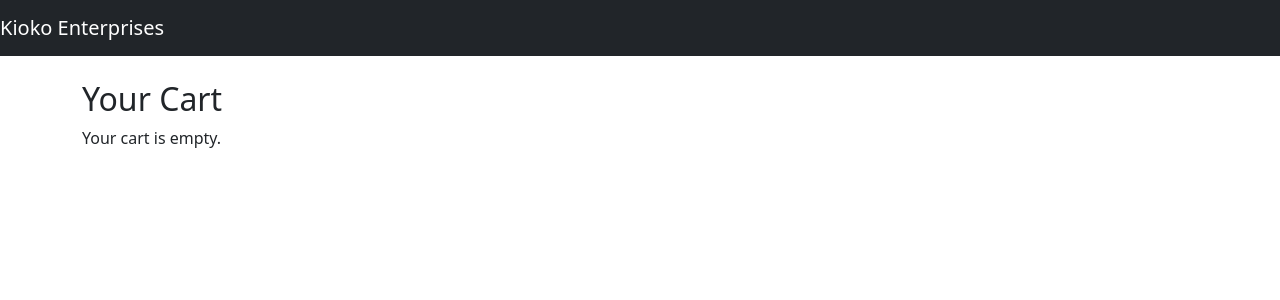
After one commit to Zambagarrah/kioko_enterprises, a Django app: page /cart/ in a window 1280 px wide. The commit adds this page. Shown: the top 300 px of the page. Run offline with Django 4.2, Linux system fonts and the light colour scheme; tables that the repository leaves empty hold one stand-in row (values such as "Sample post"); some libraries are stand-ins or nearby versions.

Commit message:
Implemented cart system with support for guest and authenticated users. Added models, views, templates, and session-based cart handling.

```diff
--- a/core/models.py
+++ b/core/models.py
@@ -67,3 +67,23 @@ class Product(models.Model):
 
     def __str__(self):
         return f"{self.name} ({self.brand})"
+
+
+class Cart(models.Model):
+    user = models.ForeignKey(
+        User, on_delete=models.CASCADE, null=True, blank=True)
+    session_key = models.CharField(max_length=40, null=True, blank=True)
+    created_at = models.DateTimeField(auto_now_add=True)
+
+    def __str__(self):
+        return f"Cart ({self.user or self.session_key})"
+
+
+class CartItem(models.Model):
+    cart = models.ForeignKey(
+        Cart, on_delete=models.CASCADE, related_name='items')
+    product = models.ForeignKey(Product, on_delete=models.CASCADE)
+    quantity = models.PositiveIntegerField(default=1)
+
+    def __str__(self):
+        return f"{self.quantity} x {self.product.name}"
--- /dev/null
+++ b/core/templates/core/cart.html
@@ -0,0 +1,25 @@
+{% extends "base.html" %}
+{% block content %}
+<h2>Your Cart</h2>
+{% if cart.items.all %}
+<table class="table">
+  <thead>
+    <tr><th>Product</th><th>Quantity</th><th>Price</th><th></th></tr>
+  </thead>
+  <tbody>
+    {% for item in cart.items.all %}
+    <tr>
+      <td>{{ item.product.name }}</td>
+      <td>{{ item.quantity }}</td>
+      <td>Ksh {{ item.product.price|floatformat:2 }}</td>
+      <td>
+        <a href="{% url 'remove_from_cart' item.id %}" class="btn btn-sm btn-danger">Remove</a>
+      </td>
+    </tr>
+    {% endfor %}
+  </tbody>
+</table>
+{% else %}
+<p>Your cart is empty.</p>
+{% endif %}
+{% endblock %}
--- a/core/templates/core/product_detail.html
+++ b/core/templates/core/product_detail.html
@@ -11,5 +11,9 @@
     <p><strong>Stock:</strong> {{ product.stock }}</p>
     <p>{{ product.description }}</p>
   </div>
+  <form method="post" action="{% url 'add_to_cart' product.id %}">
+    {% csrf_token %}
+    <button type="submit" class="btn btn-success">Add to Cart</button>
+  </form>
 </div>
 {% endblock %}
--- /dev/null
+++ b/core/utils.py
@@ -0,0 +1,9 @@
+from .models import Cart
+
+def get_or_create_cart(request):
+    if request.user.is_authenticated:
+        cart, _ = Cart.objects.get_or_create(user=request.user)
+    else:
+        session_key = request.session.session_key or request.session.save()
+        cart, _ = Cart.objects.get_or_create(session_key=request.session.session_key)
+    return cart
--- a/core/views.py
+++ b/core/views.py
@@ -2,7 +2,8 @@ from django.shortcuts import render, redirect
 from django.shortcuts import render, get_object_or_404
 from django.db.models import Q
 from .forms import CustomUserCreationForm
-from .models import Product, Category
+from .models import Product, Category, CartItem
+from .utils import get_or_create_cart
 
 
 def register(request):
@@ -35,3 +36,20 @@ def product_list(request):
 def product_detail(request, pk):
     product = get_object_or_404(Product, pk=pk)
     return render(request, 'core/product_detail.html', {'product': product})
+
+def add_to_cart(request, product_id):
+    cart = get_or_create_cart(request)
+    product = Product.objects.get(id=product_id)
+    item, created = CartItem.objects.get_or_create(cart=cart, product=product)
+    if not created:
+        item.quantity += 1
+    item.save()
+    return redirect('view_cart')
+
+def remove_from_cart(request, item_id):
+    CartItem.objects.filter(id=item_id).delete()
+    return redirect('view_cart')
+
+def view_cart(request):
+    cart = get_or_create_cart(request)
+    return render(request, 'core/cart.html', {'cart': cart})
--- a/kioko_enterprises/urls.py
+++ b/kioko_enterprises/urls.py
@@ -23,3 +23,9 @@ urlpatterns += [
 ]
 
 urlpatterns += static(settings.MEDIA_URL, document_root=settings.MEDIA_ROOT)
+
+urlpatterns += [
+    path('cart/', views.view_cart, name='view_cart'),
+    path('cart/add/<int:product_id>/', views.add_to_cart, name='add_to_cart'),
+    path('cart/remove/<int:item_id>/', views.remove_from_cart, name='remove_from_cart'),
+]
```
Also changed, not shown: Steps.txt (+9 -0 lines), core/migrations/0003_cart_cartitem.py (added).
